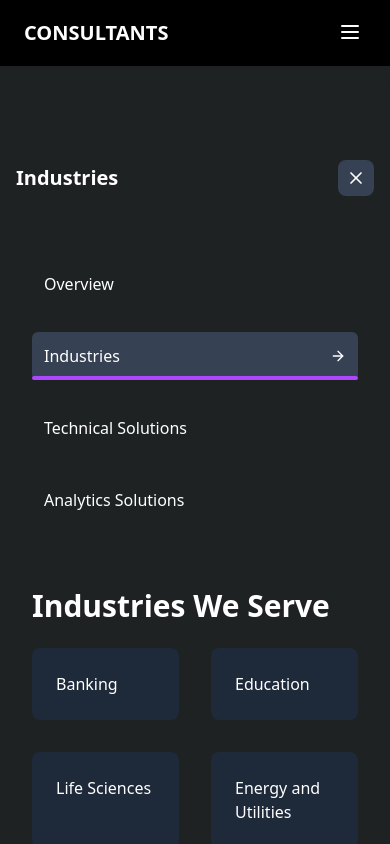
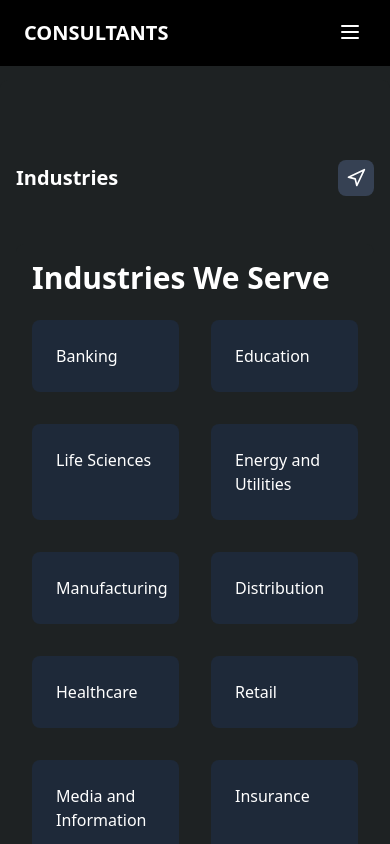
Before and after one commit to Prasanna018/Consulting-Website-freelance, a React (Vite) app: page /what-we-do/industries in a window 390 px wide. Built offline with nearby package versions, Linux system fonts and the light colour scheme.

Commit message:
implemented logic for lasthovered link

```diff
--- a/src/pages/WhatWeDo.jsx
+++ b/src/pages/WhatWeDo.jsx
@@ -1,7 +1,7 @@
 import React, { useState, useEffect } from 'react';
 import { Link, useLocation } from 'react-router-dom';
 import { motion, AnimatePresence } from 'framer-motion';
-import { ArrowRight, X, Compass, Navigation } from 'lucide-react';
+import { ArrowRight, X, Navigation } from 'lucide-react';
 import Industries from './mainPages/Industries';
 import Demo from '../Demo';
 import TechanicalSolution from './mainPages/TechanicalSolution';
@@ -38,10 +38,11 @@ function WhatWeDo() {
     const location = useLocation();
     const pathSegments = location.pathname.split('/');
     const currentMainPath = pathSegments[pathSegments.indexOf('what-we-do') + 1] || '';
+    const isIndustryRoute = pathSegments.includes('industries');
 
     const [hoveredLink, setHoveredLink] = useState(null);
-    const [activeContent, setActiveContent] = useState(null);
-    const [isMobileNavOpen, setMobileNavOpen] = useState(true);
+    const [activeContent, setActiveContent] = useState(1); // Default to Overview
+    const [isMobileNavOpen, setMobileNavOpen] = useState(false);
     const [isMobile, setIsMobile] = useState(false);
 
     // Check if viewport is mobile
@@ -58,28 +59,40 @@ function WhatWeDo() {
         };
     }, []);
 
+    // Initialize activeContent based on route or localStorage
     useEffect(() => {
-        if (currentMainPath === 'industries') {
-            setActiveContent(2);
+        // First check the current route
+        let contentId = 1; // Default to Overview
+
+        if (isIndustryRoute) {
+            contentId = 2;
         } else if (currentMainPath === 'technical-solutions') {
-            setActiveContent(3);
+            contentId = 3;
         } else if (currentMainPath === 'analytics-solutions') {
-            setActiveContent(4);
+            contentId = 4;
         } else {
-            setActiveContent(1);
+            // If no specific route, check localStorage
+            const savedContent = localStorage.getItem('whatWeDoActiveContent');
+            if (savedContent) {
+                contentId = parseInt(savedContent);
+            }
         }
-    }, [currentMainPath]);
+
+        setActiveContent(contentId);
+        localStorage.setItem('whatWeDoActiveContent', contentId.toString());
+    }, [currentMainPath, isIndustryRoute]);
 
     const handleLinkHover = (id) => {
         setHoveredLink(id);
-        setActiveContent(id);
+        if (!isMobile) {
+            setActiveContent(id);
+            localStorage.setItem('whatWeDoActiveContent', id.toString());
+        }
     };
 
     const handleLinkClick = (id) => {
-        setHoveredLink(null);
         setActiveContent(id);
-
-        // Only collapse sidebar in mobile view
+        localStorage.setItem('whatWeDoActiveContent', id.toString());
         if (isMobile) {
             setMobileNavOpen(false);
         }
@@ -108,10 +121,6 @@ function WhatWeDo() {
             animate={{ y: 0, opacity: 1 }}
             transition={{ duration: 0.4, ease: 'easeOut' }}
             className="w-full min-h-screen pt-20 bg-[#1e2223] p-4 md:p-8 flex flex-col md:flex-row gap-8 rounded-lg shadow-xl overflow-hidden md:overflow-y-auto hide-scrollbar-mobile mt-20"
-            style={{
-                height: 'auto',
-                maxHeight: '100vh'
-            }}
         >
             {/* Mobile Nav Toggle Button */}
             <div className="flex justify-between items-center mb-4 md:hidden">
@@ -141,8 +150,7 @@ function WhatWeDo() {
                         </h2>
 
                         {routeLinks.map((data) => {
-                            const isActive = activeContent === data.id ||
-                                (currentMainPath === data.link && !hoveredLink);
+                            const isActive = activeContent === data.id;
                             const isHovered = hoveredLink === data.id;
 
                             return (
@@ -151,14 +159,14 @@ function WhatWeDo() {
                                     className="relative"
                                     onMouseEnter={() => handleLinkHover(data.id)}
                                     onMouseLeave={() => setHoveredLink(null)}
+                                    onClick={() => handleLinkClick(data.id)}
                                 >
                                     <Link
                                         to={`/what-we-do/${data.link}`}
                                         className="block"
-                                        onClick={() => handleLinkClick(data.id)}
                                     >
                                         <motion.div
-                                            className={`flex items-center justify-between text-white p-3 rounded-md ${isActive || isHovered ? 'bg-gray-700' : 'hover:bg-gray-700'} transition-all duration-300`}
+                                            className={`flex items-center justify-between text-white p-3 rounded-md ${isActive ? 'bg-gray-700' : 'hover:bg-gray-700'} transition-all duration-300`}
                                             animate={{ x: isHovered ? 10 : 0 }}
                                             transition={{ duration: 0.2 }}
                                         >
--- a/src/pages/mainPages/Industries.jsx
+++ b/src/pages/mainPages/Industries.jsx
@@ -17,7 +17,7 @@ const industryList = [
     { id: 11, name: 'Travel and Logistics', link: '/travel-and-logistics' },
 ];
 
-function Industries({ selectedIndustryId }) {
+function Industries({ selectedIndustryId, hoverdlink }) {
     return (
         <div className="w-full text-white">
             <h1 className="text-3xl font-bold mb-6">Industries We Serve</h1>
@@ -33,7 +33,7 @@ function Industries({ selectedIndustryId }) {
                     >
                         <Link
                             to={industry.link}
-                            state={{ selectedIndustryId: industry.id }}
+                            state={{ selectedHover: hoverdlink }}
                             className="flex items-center text-white hover:underline"
                         >
                             {industry.name}
--- a/src/routes.jsx
+++ b/src/routes.jsx
@@ -64,7 +64,7 @@ const router = createBrowserRouter([
                 element: <Contact />
             },
 
-            // Move all routes inside the App component to ensure header is shown
+            // techanical solution routes
             { path: '/banking', element: <Banking /> },
             { path: 'education', element: <Education /> },
             { path: 'life-sciences', element: <LifeSciences /> },
@@ -81,6 +81,7 @@ const router = createBrowserRouter([
             { path: 'cloud', element: <Cloud /> },
             { path: 'data-analytics', element: <DataAnalytics /> },
             { path: 'network-solutions', element: <NetworkSolution /> },
+
             // analytical solution routes
             { path: 'data-strategy', element: <DataStrategy /> },
             { path: 'generative-ai', element: <GenerativeAI /> },
--- a/src/what-to-do/Banking.jsx
+++ b/src/what-to-do/Banking.jsx
@@ -5,14 +5,14 @@ import { useNavigate, useLocation } from 'react-router-dom';
 function Banking() {
     const navigate = useNavigate();
     const location = useLocation();
-    const selectedIndustryId = location.state?.selectedIndustryId;
-
+    const selectedHover = location.state?.selectedHover
+    console.log(selectedHover)
     return (
         <div className="bg-[#1e2223] text-white min-h-fit pb-20 mt-20">
             <div className="container mx-auto px-4 py-6">
                 <button
                     onClick={() => navigate('/what-we-do', {
-                        state: { selectedIndustryId }
+                        state: { selectedHover }
                     })}
                     className="flex items-center gap-2 text-blue-400 mb-6 hover:underline cursor-pointer"
                 >
```
